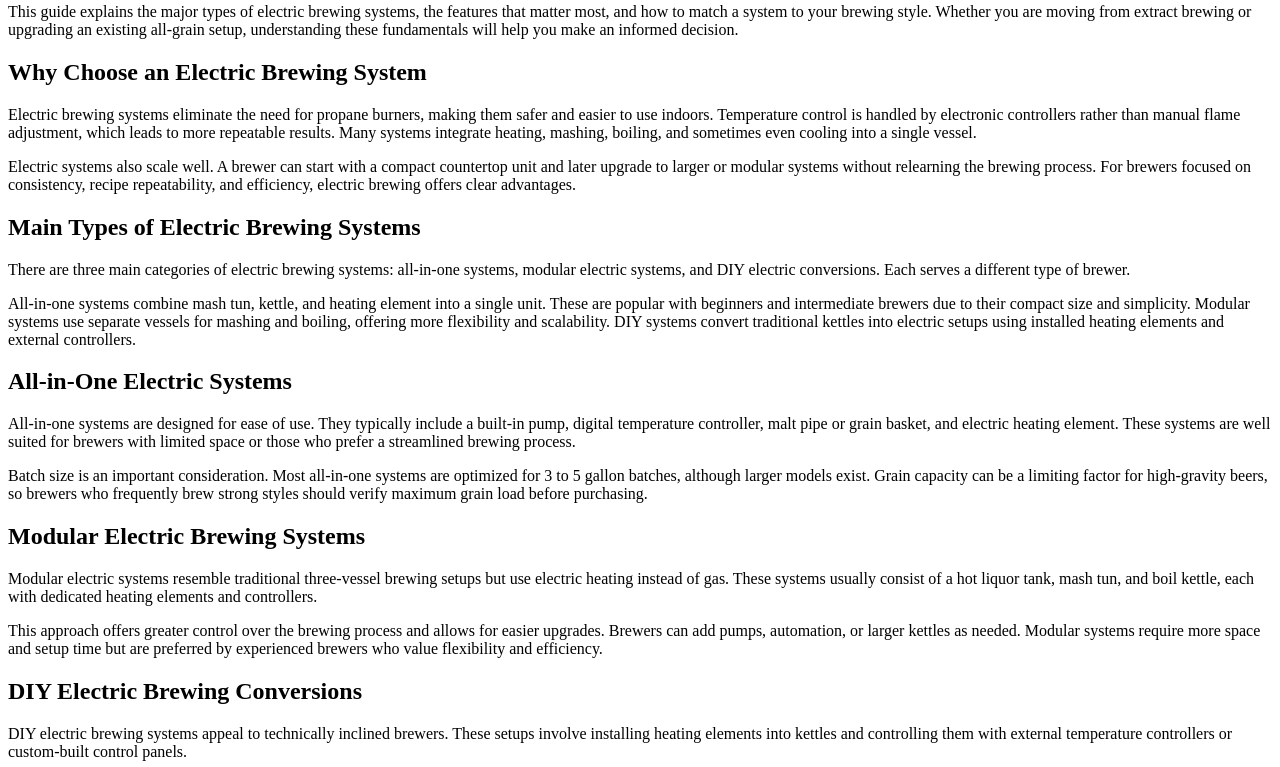
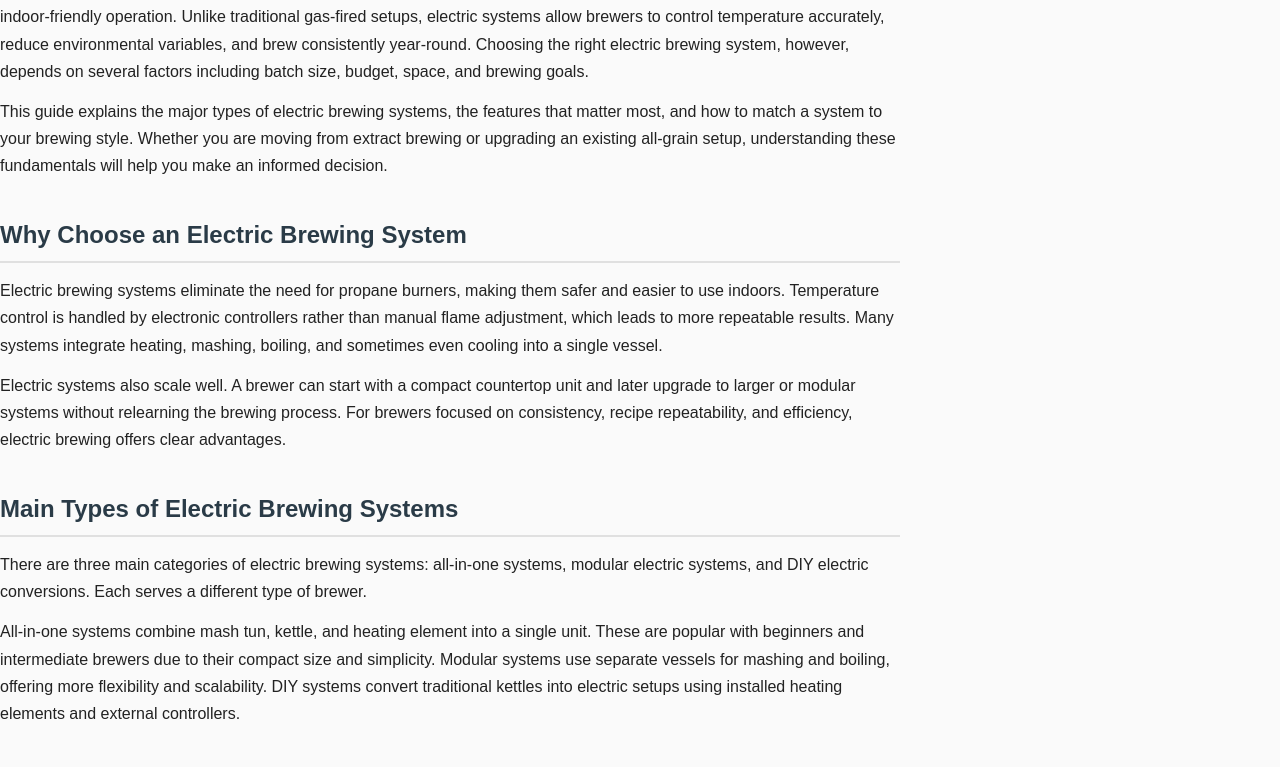
Before and after one commit to brewcraftingathome/brewcrafting, a plain HTML site: page index.html in a window 1280 px wide. Shown: the part 147-914 px from the top of the page. Drawn offline with Linux system fonts and the light colour scheme; the site is published under a folder, as on GitHub Pages, so addresses that start at the root find nothing.

Commit message:
Update css linking

```diff
--- a/index.html
+++ b/index.html
@@ -4,7 +4,7 @@
     <meta charset="UTF-8">
     <meta name="viewport" content="width=device-width, initial-scale=1.0">
     <title>Choosing the Right Electric Brewing System</title>
-    <link href="/brewcrafting/style.css" rel="stylesheet" type="text/css" media="all">
+    <link rel="stylesheet" href="style.css">
   </head>
   <body>
     <h1>Choosing the Right Electric Brewing System</h1>
```
